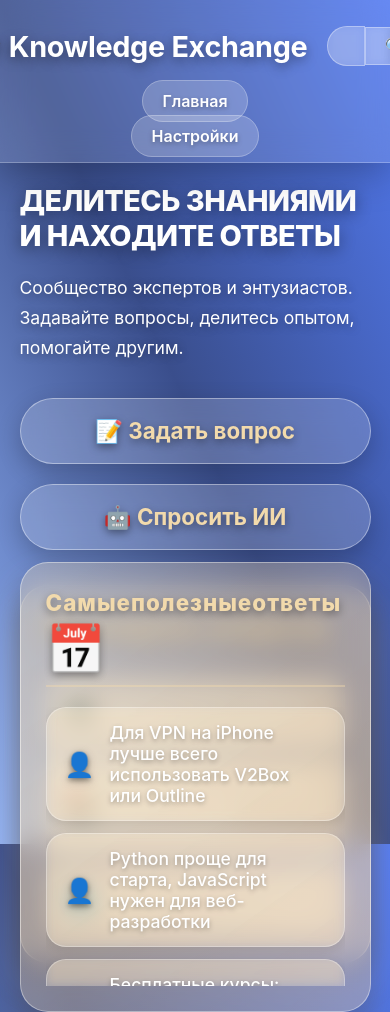
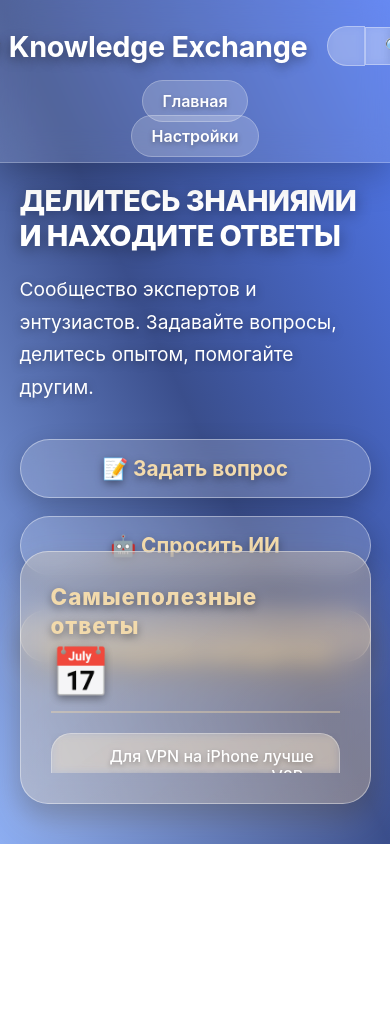
Before and after one commit to Kirilll555/knowledge-hub, a Django app: template main/templates/index.html in a window 390 px wide; the page is wider, and only the part inside the window is pictured. After the commit the page ends 844 px from the top of that part, so only its background shows below. Run offline with Django 4.2, Linux system fonts and the light colour scheme; the template is opened without the code that fills it, so the values that code supplies are empty; parts of the project's set-up code (start-up, migrations or seed data) failed here and were passed over.

Commit message:
Исправлены недочеты в дизайне

```diff
--- a/main/styles/base_styles.html
+++ b/main/styles/base_styles.html
@@ -12,10 +12,13 @@
     body {
         font-family: -apple-system, BlinkMacSystemFont, 'Segoe UI', Roboto, sans-serif;
         background: linear-gradient(to bottom left, #527AF2, #3A4E8C, #8DAEF2);
+        background-attachment: fixed;
         display: flex;
         flex-direction: column;
+        min-height: 100vh;
     }
 
+    /* остальные стили без изменений */
     .navbar {
         background: rgba(255, 255, 255, 0.12);
         backdrop-filter: blur(15px);
--- a/main/styles/index_styles.html
+++ b/main/styles/index_styles.html
@@ -5,7 +5,7 @@
     margin: 50px 5%;
     flex: 1;
     min-height: 0;
-    height: 100%;
+    align-items: stretch;
 }
 
 .left-column {
@@ -14,7 +14,6 @@
     flex-direction: column;
     gap: 35px;
     min-height: 0;
-    height: 100%;
 }
 
 .right-column {
@@ -22,9 +21,8 @@
     display: flex;
     flex-direction: column;
     min-height: 0;
-    max-width: 450px;
-    width: 450px;
-    height: 100%;
+    max-width: 550px;
+    width: 550px;
 }
 
 .hero-section {
@@ -43,7 +41,7 @@
 }
 
 .hero-section p {
-    font-size: 1.4rem;
+    font-size: 1.6rem;
     color: white;
     line-height: 1.7;
     text-shadow: 0 2px 10px rgba(0,0,0,0.35);
@@ -54,22 +52,23 @@
 .action-buttons {
     display: flex;
     flex-direction: column;
-    gap: 20px;
-    max-width: 700px;
+    gap: 18px;
+    max-width: 650px;
     flex-shrink: 0;
+    margin-bottom: 0;
 }
 
 .action-btn {
     color: #F2DAAC;
     text-decoration: none;
-    padding: 28px 50px;
-    border-radius: 70px;
-    font-size: 1.9rem;
+    padding: 22px 45px;
+    border-radius: 60px;
+    font-size: 1.7rem;
     font-weight: 700;
     transition: all 0.3s;
     display: inline-flex;
     align-items: center;
-    gap: 18px;
+    gap: 15px;
     width: 100%;
     justify-content: center;
     background: rgba(255, 255, 255, 0.18);
@@ -100,6 +99,8 @@
     flex-direction: column;
     width: 100%;
     transition: all 0.3s ease;
+    flex: 1;
+    min-height: 0;
 }
 
 .recent-questions:hover {
@@ -131,15 +132,18 @@
     flex-direction: column;
     gap: 12px;
     width: 100%;
+    flex: 1;
+    overflow-y: auto;
+    min-height: 0;
 }
 
 .question-item {
-    padding: 16px 20px;
+    padding: 14px 18px;
     background: rgba(255, 255, 255, 0.2);
     backdrop-filter: blur(5px);
     border-radius: 20px;
     color: white;
-    font-size: 1.2rem;
+    font-size: 1.1rem;
     border: 1px solid rgba(255, 255, 255, 0.3);
     transition: all 0.2s ease;
     box-shadow: 0 4px 12px rgba(0,0,0,0.1);
@@ -148,7 +152,8 @@
     font-weight: 500;
     display: flex;
     align-items: center;
-    gap: 15px;
+    gap: 12px;
+    flex-shrink: 0;
 }
 
 .question-item:hover {
@@ -159,8 +164,8 @@
 }
 
 .question-icon {
-    font-size: 1.8rem;
-    min-width: 40px;
+    font-size: 1.6rem;
+    min-width: 35px;
     text-align: center;
     filter: drop-shadow(0 2px 4px rgba(0,0,0,0.3));
 }
@@ -171,16 +176,15 @@
     animation: softGlow 10s ease infinite;
     backdrop-filter: blur(12px);
     border-radius: 28px;
-    padding: 25px;
+    padding: 30px;
     box-shadow: 0 20px 40px rgba(255, 215, 150, 0.15), 0 12px 25px rgba(0,0,0,0.2);
     border: 1px solid rgba(255, 255, 255, 0.4);
     display: flex;
     flex-direction: column;
+    width: 100%;
+    transition: all 0.3s ease;
     flex: 1;
-    width: 100%;
-    min-height: 600px;
-    height: 100%;
-    transition: all 0.3s ease;
+    min-height: 0;
 }
 
 .recent-answers:hover {
@@ -194,9 +198,9 @@
     align-items: center;
     justify-content: space-between;
     width: 100%;
-    margin-bottom: 20px;
+    margin-bottom: 25px;
     border-bottom: 2px solid rgba(242, 218, 172, 0.4);
-    padding-bottom: 12px;
+    padding-bottom: 15px;
     flex-shrink: 0;
 }
 
@@ -234,15 +238,15 @@
 .answers-list {
     display: flex;
     flex-direction: column;
-    gap: 12px;
+    gap: 20px;
     width: 100%;
     flex: 1;
+    overflow-y: auto;
     min-height: 0;
-    overflow-y: auto;
 }
 
 .answer-item {
-    padding: 16px 20px;
+    padding: 18px 24px;
     background: rgba(255, 255, 255, 0.2);
     backdrop-filter: blur(5px);
     border-radius: 20px;
@@ -256,7 +260,7 @@
     font-weight: 500;
     display: flex;
     align-items: center;
-    gap: 15px;
+    gap: 18px;
     flex-shrink: 0;
 }
 
@@ -268,8 +272,8 @@
 }
 
 .avatar {
-    font-size: 1.8rem;
-    min-width: 40px;
+    font-size: 2rem;
+    min-width: 45px;
     text-align: center;
     filter: drop-shadow(0 2px 4px rgba(0,0,0,0.3));
 }
@@ -313,8 +317,17 @@
     }
 
     .right-column {
-        max-width: 400px;
-        width: 400px;
+        max-width: 500px;
+        width: 500px;
+    }
+
+    .hero-section p {
+        font-size: 1.4rem;
+    }
+
+    .action-btn {
+        padding: 20px 40px;
+        font-size: 1.5rem;
     }
 }
 
@@ -322,7 +335,7 @@
     .main-content {
         flex-direction: column;
         gap: 30px;
-        margin: 30px 5%;
+        margin: 30px 5% 50px 5%;
     }
 
     .right-column {
@@ -335,7 +348,7 @@
     }
 
     .hero-section p {
-        font-size: 1.2rem;
+        font-size: 1.3rem;
         max-width: 100%;
     }
 
@@ -344,18 +357,40 @@
     }
 
     .action-btn {
-        padding: 22px 40px;
-        font-size: 1.6rem;
+        padding: 18px 35px;
+        font-size: 1.4rem;
+        gap: 12px;
     }
 
-    .recent-answers {
-        min-height: 500px;
+    .answers-list {
+        gap: 15px;
+    }
+
+    .answer-item {
+        padding: 15px 20px;
+        gap: 15px;
+    }
+
+    .avatar {
+        font-size: 1.8rem;
+        min-width: 40px;
+    }
+
+    .question-item {
+        padding: 12px 16px;
+        font-size: 1rem;
+        gap: 10px;
+    }
+
+    .question-icon {
+        font-size: 1.4rem;
+        min-width: 30px;
     }
 }
 
 @media screen and (max-width: 480px) {
     .main-content {
-        margin: 20px 5%;
+        margin: 20px 5% 40px 5%;
     }
 
     .hero-section h1 {
@@ -363,18 +398,20 @@
     }
 
     .hero-section p {
-        font-size: 1.1rem;
+        font-size: 1.2rem;
     }
 
     .action-btn {
-        padding: 18px 30px;
-        font-size: 1.4rem;
+        padding: 16px 28px;
+        font-size: 1.3rem;
+        gap: 10px;
     }
 
     .header-with-icon {
         flex-direction: column;
         align-items: flex-start;
         gap: 8px;
+        margin-bottom: 20px;
     }
 
     .recent-answers h2 {
@@ -384,8 +421,9 @@
     }
 
     .question-item, .answer-item {
-        padding: 14px 18px;
-        font-size: 1.1rem;
+        padding: 12px 16px;
+        font-size: 1rem;
+        gap: 12px;
     }
 
     .question-icon, .avatar {
@@ -398,8 +436,8 @@
         margin-left: 0;
     }
 
-    .recent-answers {
-        min-height: 450px;
+    .answers-list {
+        gap: 12px;
     }
 }
 
--- a/main/templates/index.html
+++ b/main/templates/index.html
@@ -36,6 +36,22 @@
                         <span class="question-icon">🌐</span>
                         <span>Где найти качественные курсы по английскому?</span>
                     </div>
+                    <div class="question-item">
+                        <span class="question-icon">🤖</span>
+                        <span>Как работает ChatGPT и можно ли ему доверять?</span>
+                    </div>
+                    <div class="question-item">
+                        <span class="question-icon">🎮</span>
+                        <span>Как научиться создавать игры на Unity с нуля?</span>
+                    </div>
+                    <div class="question-item">
+                        <span class="question-icon">📱</span>
+                        <span>Какие приложения для изучения иностранных языков самые эффективные?</span>
+                    </div>
+                    <div class="question-item">
+                        <span class="question-icon">🔐</span>
+                        <span>Как защитить свои данные в интернете?</span>
+                    </div>
                 </div>
             </div>
         </div>
@@ -53,25 +69,39 @@
                 <div class="answers-list">
                     <div class="answer-item">
                         <span class="avatar">👤</span>
-                        <span>Для VPN на iPhone лучше всего использовать V2Box или Outline</span>
+                        <span>Для VPN на iPhone лучше всего использовать V2Box или Outline. Они бесплатны и хорошо работают.</span>
                     </div>
                     <div class="answer-item">
                         <span class="avatar">👤</span>
-                        <span>Python проще для старта, JavaScript нужен для веб-разработки</span>
+                        <span>Python проще для старта, синтаксис понятный. JavaScript нужен для веб-разработки.</span>
                     </div>
                     <div class="answer-item">
                         <span class="avatar">👤</span>
-                        <span>Бесплатные курсы: Duolingo, Lingualeo, BBC English</span>
+                        <span>Бесплатные курсы: Duolingo, Lingualeo, BBC English. Также полезно смотреть YouTube на английском.</span>
+                    </div>
+                    <div class="answer-item">
+                        <span class="avatar">👤</span>
+                        <span>ChatGPT — языковая модель, может ошибаться. Используйте для идей, но проверяйте факты.</span>
+                    </div>
+                    <div class="answer-item">
+                        <span class="avatar">👤</span>
+                        <span>Начните с Unity Learn и C#. Там есть бесплатные курсы для новичков с практическими заданиями.</span>
+                    </div>
+                    <div class="answer-item">
+                        <span class="avatar">👤</span>
+                        <span>Лучшие приложения: Duolingo (игровая форма), Anki (карточки), Tandem (общение с носителями).</span>
+                    </div>
+                    <div class="answer-item">
+                        <span class="avatar">👤</span>
+                        <span>Используйте двухфакторную аутентификацию, менеджеры паролей (Bitwarden), не переходите по подозрительным ссылкам.</span>
                     </div>
                 </div>
             </div>
         </div>
     </div>
 
-
     <script>
         document.addEventListener('DOMContentLoaded', function() {
-
             const actionButtons = document.querySelectorAll('.action-buttons a');
             actionButtons.forEach(function(link) {
                 link.addEventListener('click', function(event) {
```
